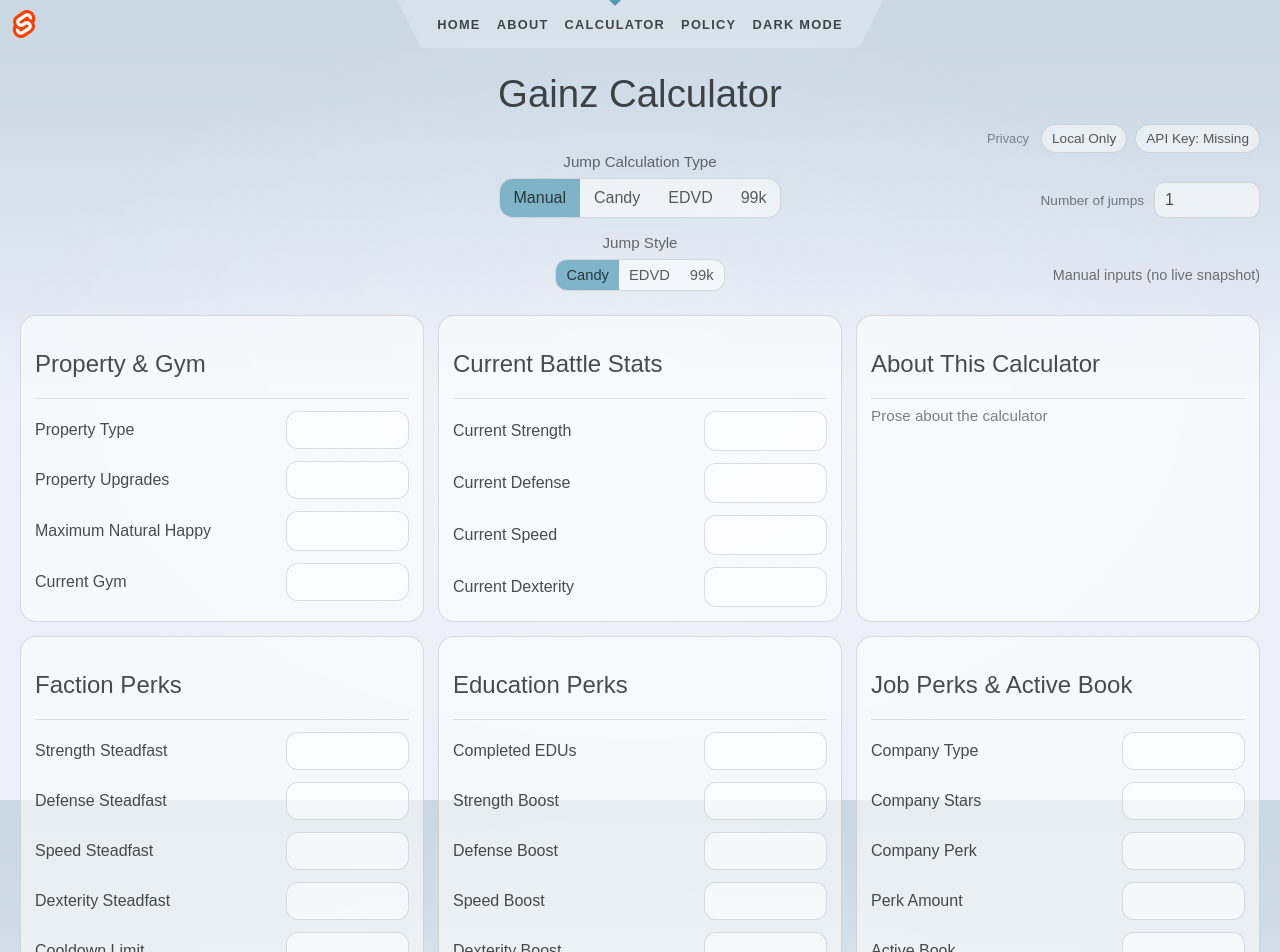
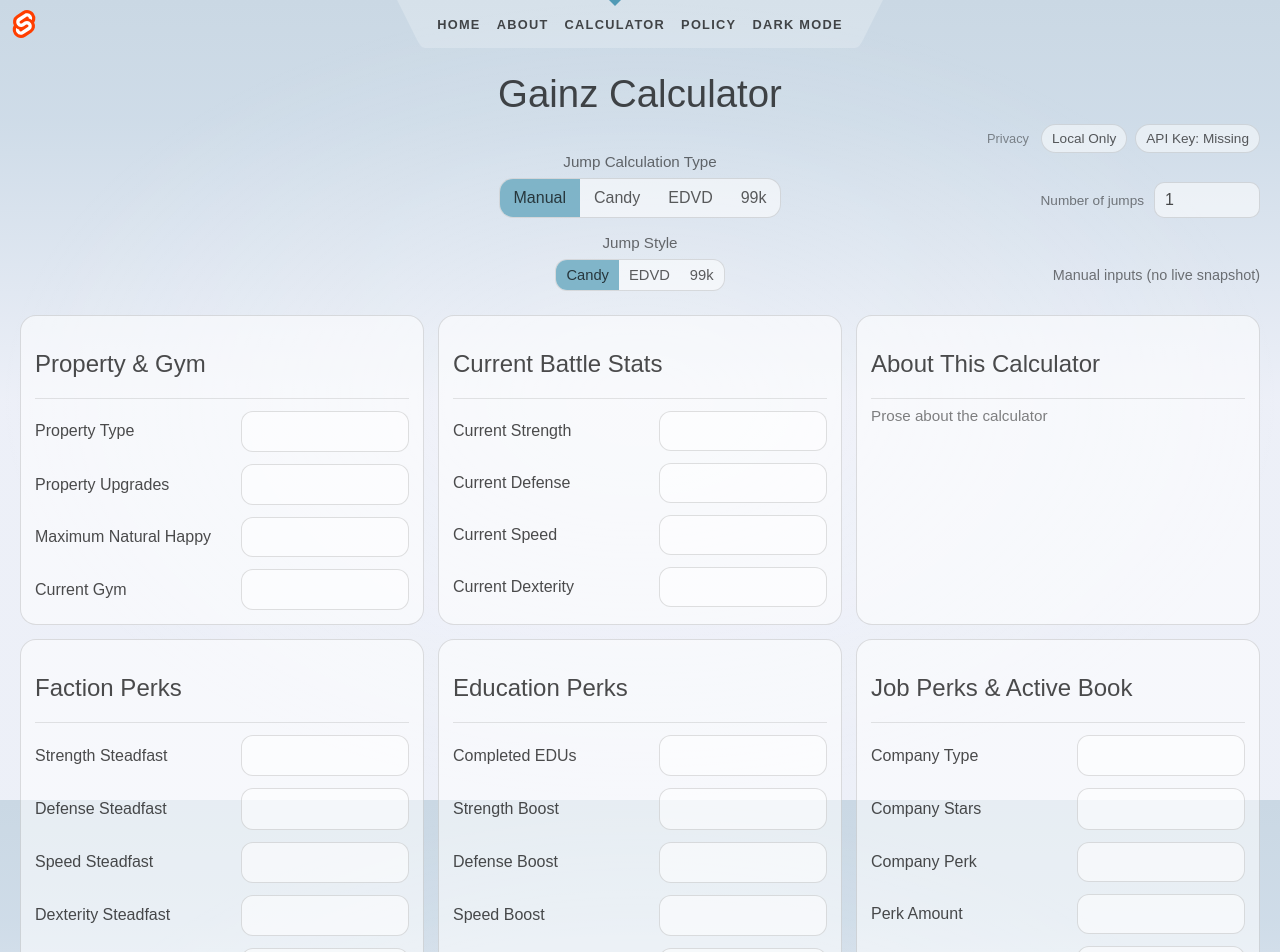
Before and after one commit to EevieTheFox/Torn-Gainz-Web-App, a SvelteKit app: page /calculator in a window 1280 px wide. Shown: the top 952 px of the page. Built offline with nearby package versions, Linux system fonts and the light colour scheme.

Commit message:
updated single field width and adjusted field types for UX improvements

```diff
--- a/src/routes/calculator/+page.svelte
+++ b/src/routes/calculator/+page.svelte
@@ -461,7 +461,7 @@
 
                 <div class="inputRowCalc">
                     <label>Company Perk</label>
-                    <select class="field"
+                    <input class="field field--derived"
                             label="Company Perk"
                             value={numToInput(ui, F.USER_JOB_BOOST_TYPE)}
                             on:input={(e) => onNum(F.USER_JOB_BOOST_TYPE, e)}
@@ -470,8 +470,8 @@
 
                 <div class="inputRowCalc">
                     <label>Perk Amount</label>
-                    <select class="field"
-                            label="Perk Amount"
+                    <input class="field field--derived"
+                            label="Perk Effect"
                             value={numToInput(ui, F.USER_JOB_BOOST_LEVEL)}
                             on:input={(e) => onNum(F.USER_JOB_BOOST_LEVEL, e)}
                     />
--- a/src/routes/layout.css
+++ b/src/routes/layout.css
@@ -275,7 +275,7 @@ button:focus:not(:focus-visible) {
 
 .inputRowCalc input {
     margin-left: auto;
-    width: 33%;
+    width: 45%;
     padding: 10px 12px;
     font-size: 1rem;
     line-height: 1;
@@ -288,9 +288,9 @@ button:focus:not(:focus-visible) {
 
 .inputRowCalc select {
     margin-left: auto;
-    width: 33%;
+    width: 45%;
     padding: 10px 12px;
-    font-size: 1rem;
+    font-size: 1.2rem;
     line-height: 1;
     border-radius: 12px;
     border: 1px solid var(--card-border);
```
